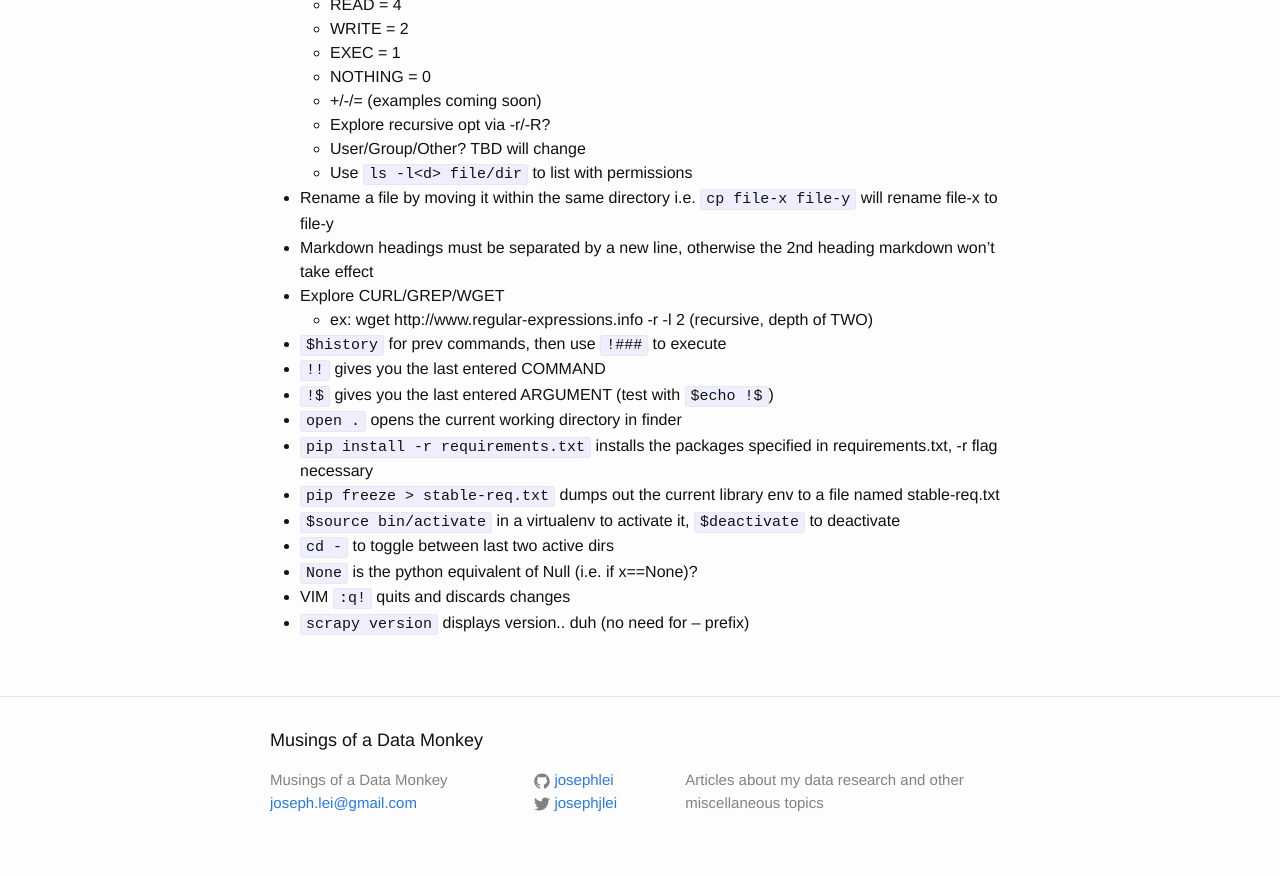
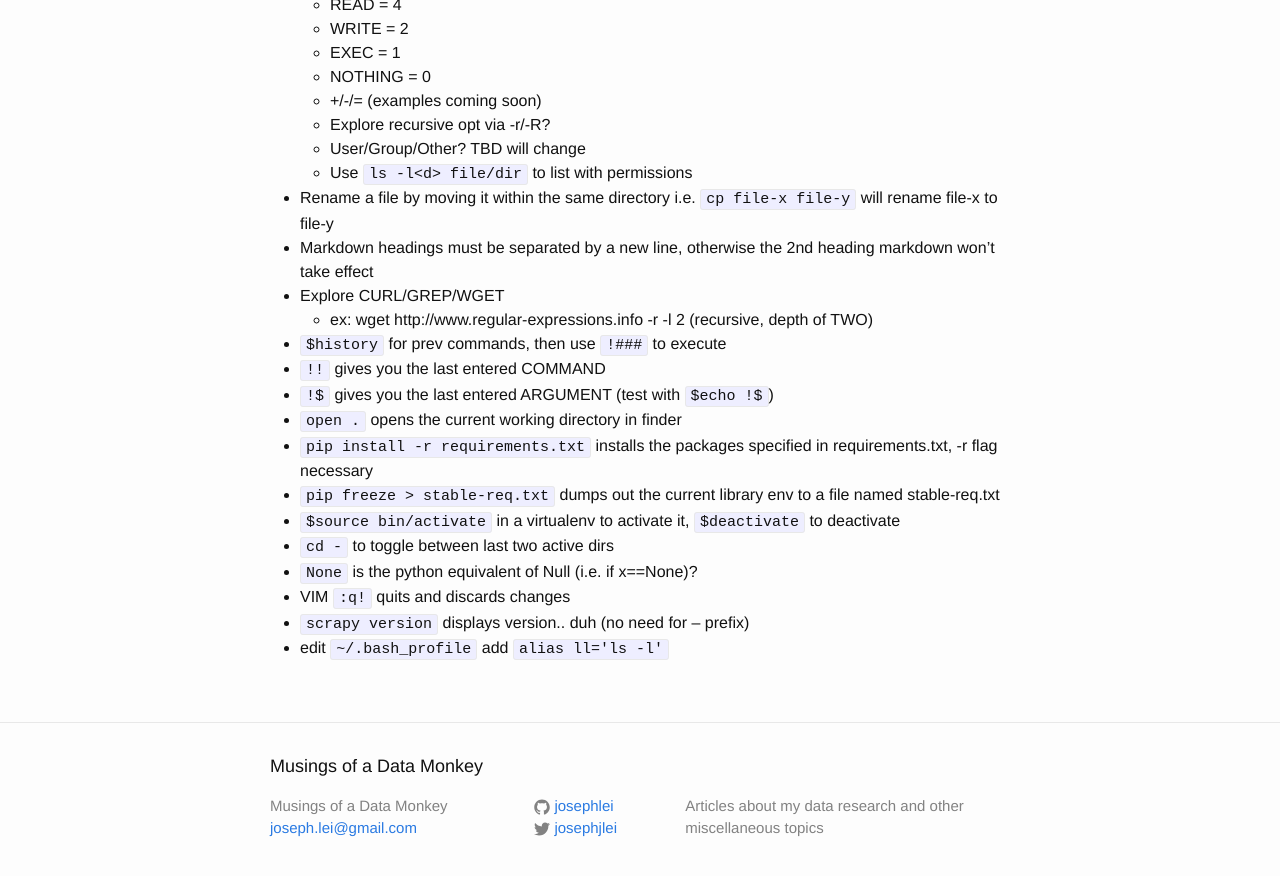
Before and after one commit to josephlei/jjl-website, a Jekyll site: the page built from _posts/2015-06-13-tips-and-tricks.markdown, in a window 1280 px wide and 900 px high, scrolled down 647 px. Shown: the top 876 px of the window. Built offline with Jekyll 4.4.1, drawn with Linux system fonts in a browser that asks for light colours.

Commit message:
ud bash tip

```diff
--- a/_posts/2015-06-13-tips-and-tricks.markdown
+++ b/_posts/2015-06-13-tips-and-tricks.markdown
@@ -45,3 +45,4 @@ published: true
 * `None` is the python equivalent of Null (i.e. if x==None)?
 * VIM `:q!` quits and discards changes
 * `scrapy version` displays version.. duh (no need for -- prefix)
+* edit `~/.bash_profile` add `alias ll='ls -l'`
```
